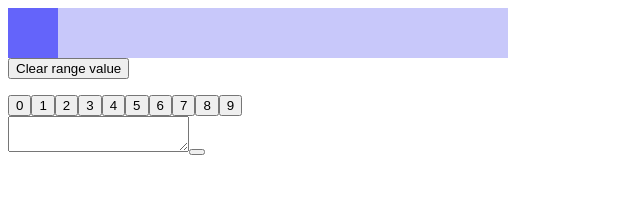
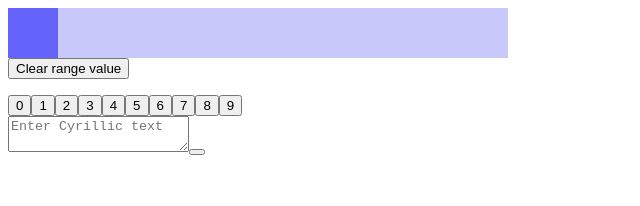
Before and after one commit to OlehKozubJS/new-era-project, a React (Create React App) app: page / in a window 1280 px wide. Shown: the top 206 px of the page, without its empty margins (0-640 px from the left). Built offline with nearby package versions, Linux system fonts and the light colour scheme.

Commit message:
Update ZadalomComponent.jsx

```diff
--- a/src/ZadalomComponent.jsx
+++ b/src/ZadalomComponent.jsx
@@ -4,18 +4,26 @@ import { zadalomLetters, zadalomCyrillicLetters } from "./dataBase";
 
 const ZadalomComponent = () => {
   const [initialText, setInitialText] = useState("");
-  const [zedelomText, setZedelomText] = useState("");
+  const [zadalomText, setZadalomText] = useState("");
 
   const handleSubmit = (event) => {
     event.preventDefault();
   };
 
-  const handleChange = (event) => {};
+  const handleChange = (event) => {
+    setInitialText(event.target.value);
+  };
 
   return (
     <div>
       <form onSubmit={handleSubmit}>
-        <textarea onChange={handleChange} />
+        <label htmlFor="initialTextInput"></label>
+        <textarea
+          id="initialTextInput"
+          name="initialTextInput"
+          placeholder="Enter Cyrillic text"
+          onChange={handleChange}
+        />
         <button type="submit"></button>
       </form>
       <p></p>
```
